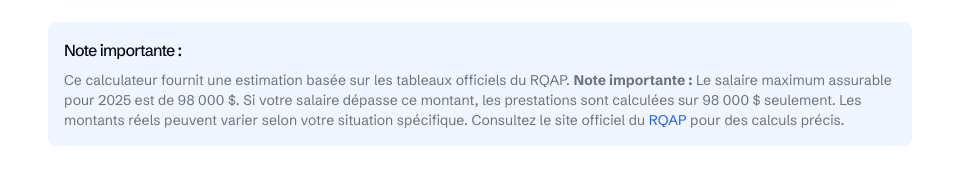
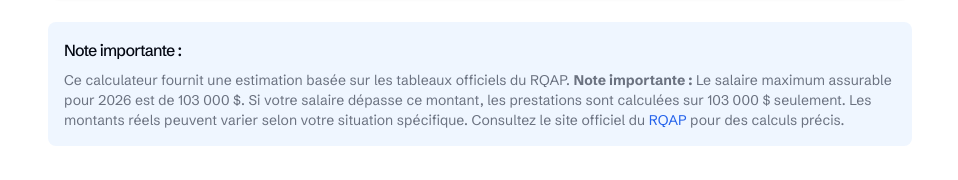
Before and after one commit to samlafontaine/mesfinances, a Next.js app: page /outils/rqap in a window 1280 px wide. Shown: the part 826-1006 px from the top of the page, without its empty margins (160-1118 px from the left). Built offline with nearby package versions, Linux system fonts and the light colour scheme.

Commit message:
rqap update

```diff
--- a/app/outils/rqap/page.tsx
+++ b/app/outils/rqap/page.tsx
@@ -33,7 +33,7 @@ export default function RQAPCalculator() {
     type: "maternite" | "paternite",
   ) => {
     // Maximum insurable earnings for 2025
-    const maxInsurableEarnings = 98000;
+    const maxInsurableEarnings = 103000;
     const salaireInsurable = Math.min(salaire, maxInsurableEarnings);
     const salaireHebdomadaire = (salaireInsurable / 365) * 7;
 
@@ -78,7 +78,7 @@ export default function RQAPCalculator() {
     regime: "base" | "particulier",
   ) => {
     // Maximum insurable earnings for 2025
-    const maxInsurableEarnings = 98000;
+    const maxInsurableEarnings = 103000;
     const salaireInsurable = Math.min(salaire, maxInsurableEarnings);
     const salaireHebdomadaire = (salaireInsurable / 365) * 7;
 
@@ -382,8 +382,8 @@ export default function RQAPCalculator() {
         <p className="text-sm text-muted-foreground">
           Ce calculateur fournit une estimation basée sur les tableaux officiels
           du RQAP. <strong>Note importante :</strong> Le salaire maximum
-          assurable pour 2025 est de 98 000 $. Si votre salaire dépasse ce
-          montant, les prestations sont calculées sur 98 000 $ seulement. Les
+          assurable pour 2026 est de 103 000 $. Si votre salaire dépasse ce
+          montant, les prestations sont calculées sur 103 000 $ seulement. Les
           montants réels peuvent varier selon votre situation spécifique.
           Consultez le site officiel du{" "}
           <a
```
